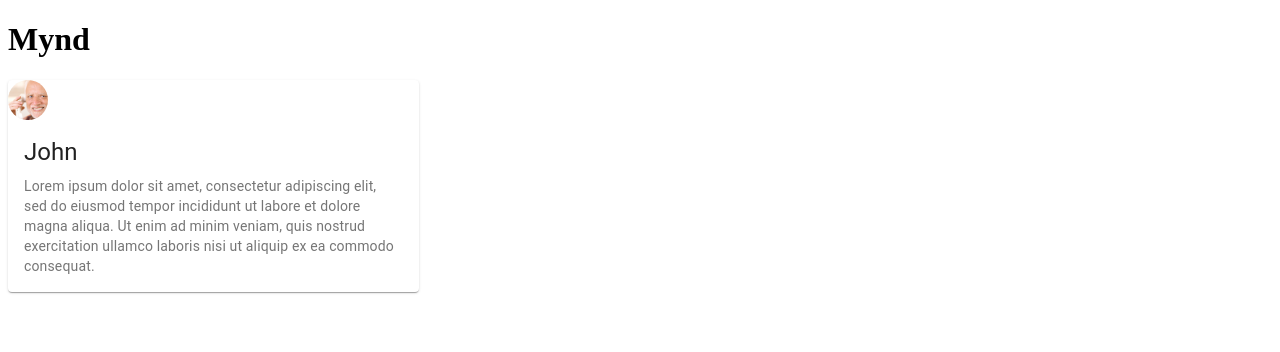
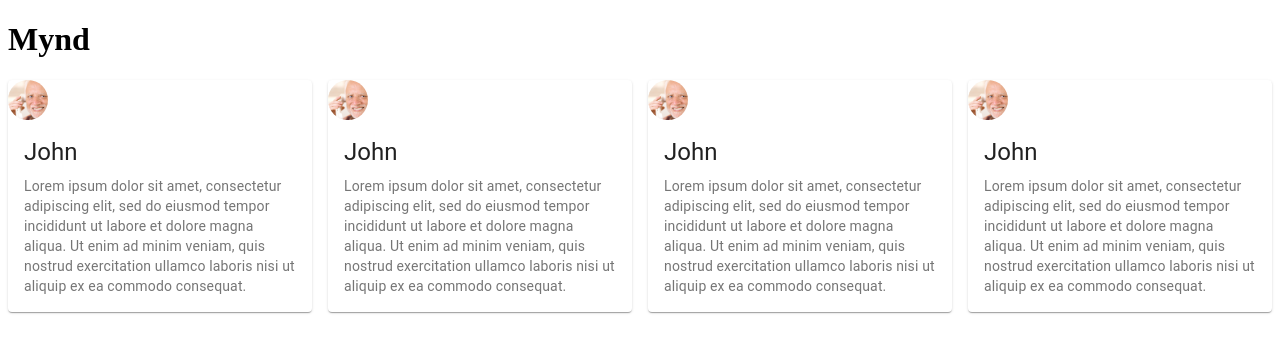
Before and after one commit to Team-25/Mynd, a React (Create React App) app in the folder Frontend/mynd/: page /home in a window 1280 px wide. Shown: the top 352 px of the page. Built offline with nearby package versions, Linux system fonts and the light colour scheme.

Commit message:
[add] more components

```diff
--- a/Frontend/mynd/src/components/Homepage/StudentReviews/student-reviews-component.tsx
+++ b/Frontend/mynd/src/components/Homepage/StudentReviews/student-reviews-component.tsx
@@ -13,7 +13,6 @@ interface IProps {
 }
 
 const StudentReviewComponent: React.FC<IProps> = (props: IProps) => {
-
     return (
         <Card className="card_reviews_component">
             <CardActionArea>
--- a/Frontend/mynd/src/components/Homepage/StudentReviews/student-reviews.tsx
+++ b/Frontend/mynd/src/components/Homepage/StudentReviews/student-reviews.tsx
@@ -11,13 +11,35 @@ function StudentReviewsPage(props: IProps) {
     return (
         <div>
             <Grid container spacing={2}>
-                <Grid item xs={4}>
+                <Grid item xs={3}>
                     <StudentReviewComponent
                         image={Image1}
                         name="John"
                         text="Lorem ipsum dolor sit amet, consectetur adipiscing elit, sed do eiusmod tempor incididunt ut labore et dolore magna aliqua. Ut enim ad minim veniam, quis nostrud exercitation ullamco laboris nisi ut aliquip ex ea commodo consequat."
                     />
                 </Grid>
+                <Grid item xs={3}>
+                    <StudentReviewComponent
+                        image={Image1}
+                        name="John"
+                        text="Lorem ipsum dolor sit amet, consectetur adipiscing elit, sed do eiusmod tempor incididunt ut labore et dolore magna aliqua. Ut enim ad minim veniam, quis nostrud exercitation ullamco laboris nisi ut aliquip ex ea commodo consequat."
+                    />
+                </Grid>
+                <Grid item xs={3}>
+                    <StudentReviewComponent
+                        image={Image1}
+                        name="John"
+                        text="Lorem ipsum dolor sit amet, consectetur adipiscing elit, sed do eiusmod tempor incididunt ut labore et dolore magna aliqua. Ut enim ad minim veniam, quis nostrud exercitation ullamco laboris nisi ut aliquip ex ea commodo consequat."
+                    />
+                </Grid>
+                <Grid item xs={3}>
+                    <StudentReviewComponent
+                        image={Image1}
+                        name="John"
+                        text="Lorem ipsum dolor sit amet, consectetur adipiscing elit, sed do eiusmod tempor incididunt ut labore et dolore magna aliqua. Ut enim ad minim veniam, quis nostrud exercitation ullamco laboris nisi ut aliquip ex ea commodo consequat."
+                    />
+                </Grid>
+
             </Grid>
 
         </div>
```
